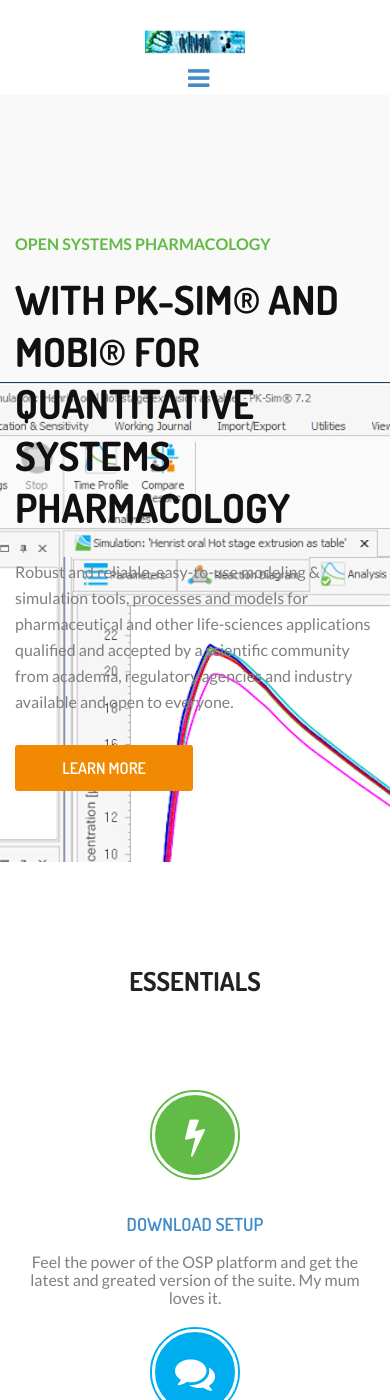
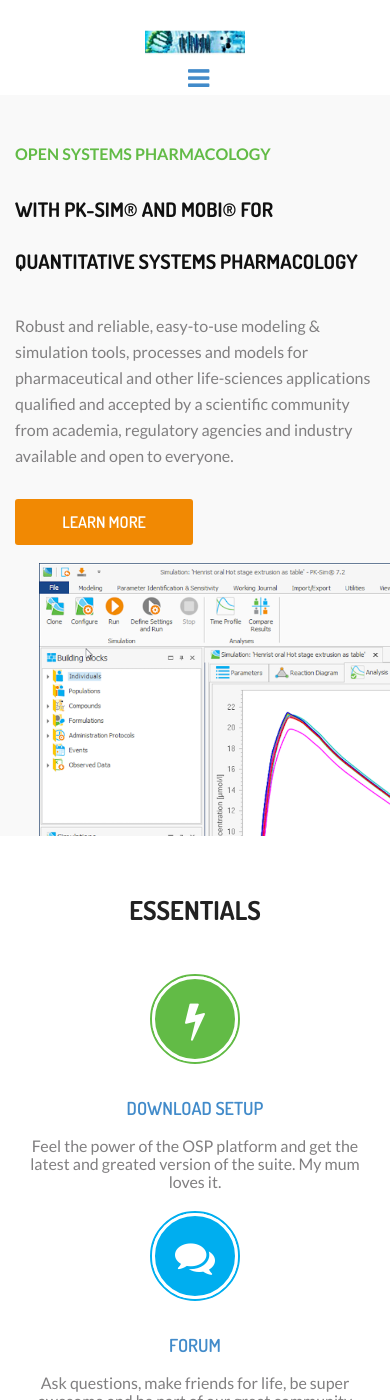
Before and after one commit to systemspharmacology/systemspharmacology, a Jekyll site: the page built from index.md, in a window 390 px wide and 1400 px high. Built offline with Jekyll 4.4.1, drawn with Linux system fonts in a browser that asks for light colours; some of the changed text lies outside the part shown.

Commit message:
Update responsiveness

```diff
--- a/_includes/essentials.html
+++ b/_includes/essentials.html
@@ -4,30 +4,30 @@
     <div class="essentials_area">
       <div class="row">
         <div class="col-lg-3">
-          <div class="service_block">
-            <div class="service_icon delay-03s animated wow  zoomIn"> <span><i class="fa-flash"></i></span> </div>
+          <div class="essential_block">
+            <div class="essential_icon delay-03s animated wow  zoomIn"> <span><i class="fa-flash"></i></span> </div>
             <h3 class="animated fadeInUp wow"><a href="http://setup.{{site.base}}/">Download Setup</a></h3>
             <p class="animated fadeInDown wow">Feel the power of the OSP platform and get the latest and greated version of the suite. My mum loves it.</p>
           </div>
         </div>
         <div class="col-lg-3">
-          <div class="service_block">
-            <div class="service_icon icon2  delay-03s animated wow zoomIn"> <span><i class="fa-comments"></i></span> </div>
+          <div class="essential_block">
+            <div class="essential_icon icon2  delay-03s animated wow zoomIn"> <span><i class="fa-comments"></i></span> </div>
             <h3 class="animated fadeInUp wow"><a href="http://forum.{{site.base}}/">Forum</a></h3>
             <p class="animated fadeInDown wow">Ask questions, make friends for life, be super awesome and be part of our great community</p>
           </div>
         </div>
         <div class="col-lg-3">
-          <div class="service_block">
-            <div class="service_icon icon3  delay-03s animated wow zoomIn"> <span><i class="fa-book"></i></span> </div>
+          <div class="essential_block">
+            <div class="essential_icon icon3  delay-03s animated wow zoomIn"> <span><i class="fa-book"></i></span> </div>
             <h3 class="animated fadeInUp wow"><a href="http://docs.{{site.base}}/">Documentation</a></h3>
             <p class="animated fadeInDown wow">Latest version of our great documentation wiki style. Check it out! And if you don't like it, own it!</p>
           </div>
         </div>
         <div class="col-lg-3">
-          <div class="service_block">
-            <div class="service_icon icon4  delay-03s animated wow zoomIn"> <span><i class="fa-database"></i></span> </div>
-            <h3 class="animated fadeInUp wow"><a href="http://tutorials.{{site.base}}/">Examples</a></h3>
+          <div class="essential_block">
+            <div class="essential_icon icon4  delay-03s animated wow zoomIn"> <span><i class="fa-database"></i></span> </div>
+            <h3 class="animated fadeInUp wow"><a href="http://examples.{{site.base}}/">Examples</a></h3>
             <p class="animated fadeInDown wow">Having trouble sleeping? Browse our examples</p>
           </div>
         </div>
--- a/_includes/examples.html
+++ b/_includes/examples.html
@@ -14,7 +14,6 @@
               </div>
             </div>
             {% endfor %}
-           <div class="work_bottom"> <span>Take a look at all our examples</span> <a href="http://examples.{{site.base}}/" class="contact_btn">Browse</a> </div>
           </div>
 
           <div class="col-lg-6 col-sm-6 wow fadeInRight delay-05s">
@@ -28,6 +27,8 @@
             {% endfor %}
           </div>
         </div>
+        <div class="action_button"> <span>Take a look at all our examples</span> <a href="http://examples.{{site.base}}/">Browse</a> </div>
+
       </div>
     </div>
   </div>
--- a/_includes/news.html
+++ b/_includes/news.html
@@ -14,7 +14,7 @@
               </div>
             </div>
             {% endfor %}
-            <div class="work_bottom"> <span>Ready to take the plunge?</span> <a href="#contact" class="contact_btn">Download</a> </div>
+            <div class="action_button"> <span>Ready to take the plunge?</span> <a href="#contact">Download</a> </div>
           </div>
           <figure class="col-lg-6 col-sm-6  text-right wow fadeInUp delay-02s"> </figure>
         </div>
--- a/_sass/_responsive.scss
+++ b/_sass/_responsive.scss
@@ -1,16 +1,12 @@
-/* ==========================================================================
-   Media Queries
-   ========================================================================== */
+@import "variables";
 
 @media only screen and (max-width: 1380px) {
 
 }
 @media only screen and (min-width: 980px) and (max-width: 1200px) {
-	.portfolioContainer { margin:0px auto;}
-	#work_outer{ background-size:450px; padding:40px 0px; background-position:right 230px; }
-	.top_cont_inner{ background-size:400px;}
-
-	.top_cont_latest{ background-size:500px;}
+	.intro_container_outer, .news_container_outer{
+		background-size:400px;
+	}
 }
 
 @media only screen and (min-width: 768px) and (max-width: 991px) {
@@ -24,7 +20,6 @@
 	h6{ font-size:16px;}
 	h3{ font-size:15px;}
 	.service-list{ margin-bottom:20px; font-size:15px;}
-	.featured-work p.padding-b{ padding-bottom:15px;}
 	.main-section{ padding:70px 0;}
 	.c-logo-part ul li{ margin:0 1%; float:left; width:18%;}
 	.c-logo-part ul li a{ display:block;}
@@ -35,27 +30,28 @@
 
 	.main-nav{ display:block !important; }
 	.main-nav li a{ padding:8px 15px;}
-	.top_cont_inner{ background-size:327px;}
 
-	.top_cont_latest{ background-size:327px;}
-	.top_left_cont { padding:30px 0;}
-	.top_left_cont h2{ font-size:24px;}
-	.service_block{ margin:0 0 35px 0;}
-	#service{ padding:40px 0px;}
-	.service_area{ padding:40px 0px;}
-	#work_outer{ background-size:350px; padding:40px 0px; background-position:right 130px; }
-	.work_section{ padding:40px 0px;}
+	.intro_container_outer, .news_container_outer{
+		background-size:327px;
+	}
+
+	.intro_area, .examples_area, .essentials_area, .news_area {
+		 padding: $sectionAreaS;
+	}
+
+	#essentials, #news, #intro, #examples {
+		padding-top: $sectionPaddingTopS;
+	}
+
+	.intro_area h2{ font-size:24px;}
+
+	.essential_block{ margin:0 0 35px 0;}
+
 	#client_outer{ padding:45px 0px;}
 	.quote_section{ width:495px; margin: 6px 0 0 30px;}
 	.client_area{ width:700px;}
 	.client_profile_pic{ width:150px; height:150px;}
 	.quote_section.flt{ margin:6px 0 0 0;}
-
-
-
-
-
-
 }
 
 @media only screen and (max-width: 767px) {
@@ -68,21 +64,33 @@
 	.client_profile{ float:none; margin:0 0 20px 0;}
 	.client_area{ width:436px;}
 	.quote_section{ width:auto; float:none;}
-	.service_area{ padding:25px 0px;}
-	.service_block{ margin:0 0 20px 0;}
-	#service{ padding:20px 0px;}
-	.work_section{ padding:25px 0px;}
-	#work_outer{background:none; padding:25px 0px; }
-	.top_cont_inner{background-size: 90% auto; -webkit-background-size: 90% auto;padding-bottom: 68%;}
 
-	.top_cont_latest{background-size: 90% auto; -webkit-background-size: 90% auto;padding-bottom: 68%;}
-	.top_left_cont { padding: 10% 0;}
-	.top_left_cont h2{ font-size:29px;}
+
+	.intro_area, .examples_area, .essentials_area, .news_area {
+		 padding: $sectionAreaXs;
+	}
+
+	#essentials, #news, #intro, #examples {
+		padding-top: $sectionPaddingTopXs;
+	}
+
+	.essential_block{ margin:0 0 20px 0;}
+
+	.intro_container_outer, .news_container_outer{
+		background-size: 90% auto;
+		 -webkit-background-size: 90%
+			auto;padding-bottom: 68%;
+	}
+
+	.intro_area h2{ font-size:29px;}
+
 	body{ font-size:12px;}
 	h2{ font-size:26px;}
 	h3{ font-size:14px;}
 	h6{ font-size:16px; margin-bottom:40px;}
+
 	p{ line-height:18px;}
+
 	.service-list{ font-size:12px; margin-bottom:20px;}
 	.we-create li{ font-size:13px; padding:0 0 0 8px}
 	.header h1{ font-size:28px;}
@@ -113,15 +121,6 @@
 	.link{ font-size:14px; padding:10px 25px;}
 	.logo{ width:100px;}
 	.main-section.contact{ background-size:contain;}
-	.Portfolio-nav li a{ padding:5px 16px;}
-	.Portfolio-nav li{ display:block;}
-	/*.isotope-item img{ width:300px; left:50%; margin-left:-100px;}
-	.isotope-item{ width:300px; margin:0px auto;}
-	.isotope{ width:400px; margin:0px auto;}
-	.Portfolio-box{}
-	.portfolioContainer{ width:350px; margin:0px auto !important; } */
-
-	.portfolioContainer { max-width:350px; margin:0px auto;}
 	.logo{ margin:0px auto 10px; float:none; }
 	.nav{ float:none; position:absolute; width:100%; top: 73px;}
 
@@ -145,32 +144,18 @@
 	height:auto;
 	overflow:auto;
 	}
-
-.work_pic {
-    position: relative;
-    right: 0;
-    top: auto;
-    width: 90%;
-	margin-left: 10%;
-}
-
 }
 
 @media only screen and (max-width: 479px) {
 	/****Mobile Portrait 320 ****/
-	#filters ul li{ display:block;}
 	.contact-info-box{ margin-left:0px;}
 	.header{ padding:40px;}
 	.social-link{ margin-left:0px;}
 	.form{ margin:0}
 	.c-logo-part ul li{ display:block;}
-	.Portfolio-box{  max-width:300px !important; width:96.4% !important; margin:0 !important}
-	.Portfolio-box img { max-width:100%;}
-	.portfolioContainer{ width:280px !important; margin:0 auto !important }
-	.top_left_cont h2{ font-size:20px;}
+	.intro_area h2{ font-size:20px;}
 	.client_area{ width:276px;}
 	.quote_section p{ font-size:15px;}
 	.c-logo-part{ padding:18px 0px;}
 	.c-logo-part ul li{ margin:6px 0px; display:block;}
-
 }
--- a/_sass/_style.scss
+++ b/_sass/_style.scss
@@ -140,6 +140,42 @@
 .res-nav_click{ display:none;}
 
 
+/* Buttons
+---------------------------------*/
+
+.action_button{
+	padding:20px 0 0 60px;
+
+
+	span{
+		font-size:18px;
+		color:#333333;
+		display:block;
+		margin:0 0 20px 0;
+	}
+
+	a {
+		background:$themeColor1;
+		text-transform:uppercase;
+		display:block;
+		width:176px;
+		height:49px;
+		text-align:center;
+		line-height:49px;
+		font-size:16px;
+		color:#ffffff;
+		border-radius:3px;
+		font-family:'Dosis';
+		font-weight: 600;
+		transition:all 0.2s ease-in-out;
+		-moz-transition:all 0.2s ease-in-out;
+		-webkit-transition:all 0.2s ease-in-out;
+
+		&:hover{
+			background:$themeColor3;
+		}
+	}
+}
 	/* Nav Styles
 ---------------------------------*/
 
@@ -257,13 +293,7 @@
 	padding: $sectionArea
 }
 
-.service_block{
-	text-align:center;
-	padding-left: 15px;
-	padding-right: 15px;
-}
-
-.service_icon{
+.essential_icon{
 	border:2px solid $themeColor1;
 	border-radius:50%;
 	width:90px;
@@ -310,8 +340,12 @@
 	}
 }
 
+.essential_block{
+	text-align:center;
+	padding-left: 15px;
+	padding-right: 15px;
 
-.service_block h3{
+	h3{
 		font-family: 'Dosis';
 		font-weight: 600;
 		font-size:18px;
@@ -319,13 +353,12 @@
 		margin:35px 0 18px;
 	}
 
-.service_block p{
+	p{
 		font-size:16px;
 		color:$themeColor4;
 		margin:0px;
 	}
-
-
+}
 
 /* news
 ---------------------------------*/
@@ -387,45 +420,13 @@
 }
 
 .example-list-col2{
+	padding-left: 60px;
 	overflow:hidden;
 }
 
 
 .main-section.alabaster{
 	background:#fafafa;
-}
-
-.work_bottom{
-	padding:20px 0 0 60px;
-}
-
-.work_bottom span{
-	font-size:18px;
-	color:#333333;
-	display:block;
-	margin:0 0 20px 0;
-}
-
-a.contact_btn{
-	background:$themeColor1;
-	text-transform:uppercase;
-	display:block;
-	width:176px;
-	height:49px;
-	text-align:center;
-	line-height:49px;
-	font-size:16px;
-	color:#ffffff;
-	border-radius:3px;
-	font-family:'Dosis';
-	font-weight: 600;
-	transition:all 0.2s ease-in-out;
-	-moz-transition:all 0.2s ease-in-out;
-	-webkit-transition:all 0.2s ease-in-out;
-}
-
-a.contact_btn:hover{
-	background:$themeColor3;
 }
 
 .validation {
--- a/_sass/_variables.scss
+++ b/_sass/_variables.scss
@@ -9,3 +9,9 @@
 $sectionArea: 70px 0 70px;
 // $color = #6dcff6 ;
 // $color = #b3db9c ;
+
+$sectionPaddingTopS: 40px;
+$sectionAreaS: 40px 0 40px;
+
+$sectionPaddingTopXs: 25px;
+$sectionAreaXs: 25px 0 25px;
```
Lines whose indentation alone changed are shown as unchanged.
